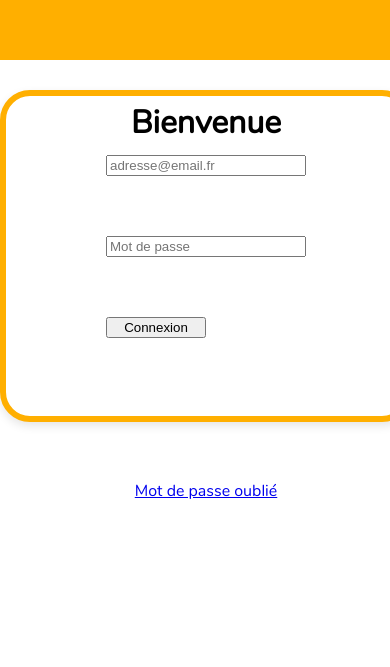
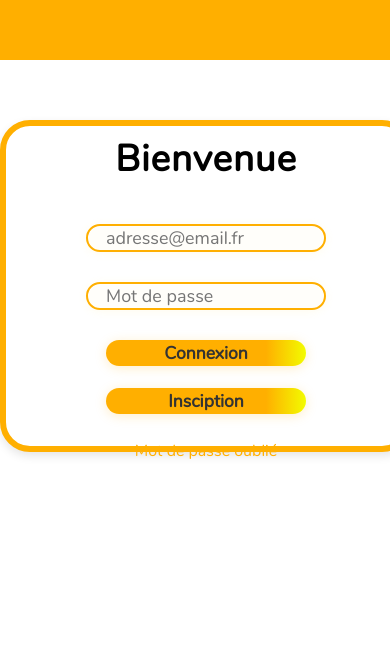
Before and after one commit to Nezz28/ComparoVoyage, a plain HTML site: page login.html in a window 390 px wide. Shown: the part 65-732 px from the top of the page. Drawn offline with Linux system fonts and the light colour scheme.

Commit message:
Page de login amélioré

```diff
--- a/js/script.js
+++ b/js/script.js
@@ -1,17 +1,15 @@
+document.querySelector('.log_box').addEventListener('submit', function(e) {
+  const email = document.getElementById('email').value;
 
-  // Burger menu toggle
-  const burger = document.getElementById('burger-menu');
-  const nav = document.querySelector('.header-button');
-
-  burger.addEventListener('click', () => {
-    nav.classList.toggle('open');
-    burger.classList.toggle('active');
-  });
-
-  // Ferme le menu quand on clique ailleurs
-  document.addEventListener('click', function(e) {
-    if (!burger.contains(e.target) && !nav.contains(e.target)) {
-      nav.classList.remove('open');
-      burger.classList.remove('active');
-    }
-  });
+  // Vérifie la présence de "@" et "."
+  if (!email.includes('@') || !email.includes('.')) {
+    e.preventDefault(); // Empêche l'envoi du formulaire
+    alert("L'adresse email doit contenir un '@' et un '.' !");
+    // Optionnel : mettre en rouge le champ
+    document.getElementById('email').style.borderColor = 'red';
+    return false;
+  } else {
+    // Optionnel : remet la bordure normale
+    document.getElementById('email').style.borderColor = '#FFAF00';
+  }
+});s
--- a/login.html
+++ b/login.html
@@ -11,18 +11,10 @@
 <body>
   <main>
     <!-- En-tête -->
-    <header>
-      <img class="logo" src="assets/img/logo_fond_blanc.jpg" alt="Logo ComparoVoyage">
-<div class="header-button">
-  <a href="#" class="header-link">Panier</a>
-  <a href="/login.html" class="header-link">Login</a>
-  <a href="#" class="header-link">Mes Billets</a>
-</div>
-    </header>
-
+<header>
+  <img class="logo" src="assets/img/logo_fond_blanc.jpg" alt="Logo ComparoVoyage">
 
   <!-- Menu burger (mobile) -->
-
   <div class="burger" id="burger-menu">
     <span></span>
     <span></span>
@@ -31,7 +23,7 @@
 
   <nav class="header-button">
     <a href="#" class="header-link">Panier</a>
-    <a href="#" class="header-link">Login</a>
+    <a href="login.html" class="header-link">Login</a>
     <a href="#" class="header-link">Mes Billets</a>
   </nav>
 </header>
@@ -39,12 +31,13 @@
 
 
         <!-- Formulaire de log -->
-    <form class="log_box">
+    <form class="log_box" method="post"> <!--Post pour ne pas a avoir les identifiant dans l'url-->
         <!-- Input login et mdp -->
         <h1>Bienvenue</h1>
-        <input type="text" id="email" name="email" placeholder="adresse@email.fr">
+        <input type="text" id="email" name="email" required="@" placeholder="adresse@email.fr">
         <input type="password" id="password" name="password" placeholder="Mot de passe" >
-        <input type="button" id="connexion" value="Connexion"><br>
+        <input type="submit" id="connexion" value="Connexion" >
+        <input type="submit" id="signup" value="Insciption"><br>
         <a href="#">Mot de passe oublié</a>
     </form>
 </main>
--- a/logpage.css
+++ b/logpage.css
@@ -72,7 +72,7 @@ h2{
 footer {
     background-color: #FFAF00;
     height: 207px;
-    width: 100%;
+    width: auto;
     padding-top: 30px;
     margin-top: 50px;
   }
@@ -85,20 +85,110 @@ footer {
 }
 
 
+/* Style du bloc du formulaire */
 .log_box {
-    display: flex;
-    flex-direction: column;
-    justify-content: center;
-    gap: 60px;
-    margin:30px auto 0 auto;
-    border: 6px solid #FFAF00;
-    border-radius: 30px;
-    box-shadow: 0 4px 10px rgba(0,0,0,0.1);
-    padding: 100px;
-    background-color: white;
-    width: 300px;
-    height: 300px;
-    text-align: center;
+  background: #fff;
+  border: 4px solid #FFAF00;
+  border-radius: 24px;
+  box-shadow: 0 6px 32px rgba(255, 175, 0, 0.07), 0 1.5px 12px #f7cf5d23;
+  padding: 40px 30px 32px 30px;
+  width: 400px;
+  margin: 60px auto 0 auto;
+  display: flex;
+  flex-direction: column;
+  align-items: center;
+  gap: 22px;
+  transition: box-shadow 0.2s;
+}
+
+.log_box:hover {
+  box-shadow: 0 10px 36px rgba(255, 175, 0, 0.15), 0 2px 16px #ffaf0055;
+}
+
+/* Titre */
+.log_box h1 {
+  font-size: 2.3rem;
+  margin-bottom: 18px;
+  font-family: "Nunito-Regular", Arial, sans-serif;
+  color: #000;
+  font-weight: bold;
+  letter-spacing: 1px;
+}
+
+/* Inputs */
+.log_box input[type="text"],
+.log_box input[type="password"] {
+  width: 100%;
+  height: 52px;
+  font-size: 18px;
+  border-radius: 14px;
+  border: 2px solid #FFAF00;
+  background: #fffefa;
+  padding: 0 18px;
+  margin-bottom: 8px;
+  transition: border 0.18s, box-shadow 0.15s;
+  box-shadow: 0 1.5px 8px #ffe0661c;
+  font-family: "Nunito-Regular", Arial, sans-serif;
+}
+
+
+
+/* Bouton Connexion */
+.log_box #connexion {
+  width: 100%;
+  max-width: 210px;
+  height: 50px;
+  border-radius: 40px;
+  background: linear-gradient(90deg, #FFAF00 80%, #F2FC00 100%);
+  color: #333;
+  border: none;
+  font-size: 1.1rem;
+  font-weight: 700;
+  margin: 0 auto;
+  cursor: pointer;
+  box-shadow: 0 2px 12px #ffaf0036;
+  transition: background 0.2s, transform 0.12s;
+  font-family: "Nunito-Regular", Arial, sans-serif;
+}
+
+.log_box #signup{
+    width: 100%;
+  max-width: 210px;
+  height: 50px;
+  border-radius: 40px;
+  background: linear-gradient(90deg, #FFAF00 80%, #F2FC00 100%);
+  color: #333;
+  border: none;
+  font-size: 1.1rem;
+  font-weight: 700;
+  margin: 0 auto;
+  cursor: pointer;
+  box-shadow: 0 2px 12px #ffaf0036;
+  transition: background 0.2s, transform 0.12s;
+  font-family: "Nunito-Regular", Arial, sans-serif;
+}
+
+.log_box #connexion:hover {
+  background: linear-gradient(90deg, #F2FC00 30%, #FFAF00 100%);
+  transform: scale(1.045);
+}
+.log_box #signup:hover {
+  background: linear-gradient(90deg, #F2FC00 30%, #FFAF00 100%);
+  transform: scale(1.045);
+}
+
+/* Lien mot de passe oublié */
+.log_box a {
+  color: #FFAF00;
+  font-size: 1rem;
+  text-decoration: none;
+  transition: text-decoration 0.2s, color 0.18s;
+  margin-top: 6px;
+}
+
+.log_box a:hover {
+  color: #ff8000;
+  text-decoration: underline;
 }
 
 .header-button {
@@ -108,8 +198,8 @@ footer {
 
 /* Style pour les liens boutons du header */
 .header-link {
-  width: 137px;
-  height: 62px;
+  width: 100px;
+  height: 42px;
   padding: 8px 16px;
   font-size: 14px;
   box-shadow:  #444;
@@ -211,6 +301,8 @@ footer {
     text-align: center;
 }
 
+
+
 .header-link {
   width: 85px;
   height: 50px;
@@ -262,10 +354,29 @@ footer {
   text-align: center;
 }
 
-h1{
-  transform: translateY(70px);
-  transform: translateX(50);
+.log_box h1 {
+  font-size: 2.3rem;
+  margin-bottom: 18px;
+  font-family: "Nunito-Regular", Arial, sans-serif;
+  color: #000;
+  font-weight: bold;
+  letter-spacing: 1px;
 }
+
+/* Lien mot de passe oublié */
+.log_box a {
+  color: #FFAF00;
+  font-size: 1rem;
+  text-decoration: none;
+  transition: text-decoration 0.2s, color 0.18s;
+  margin-top: -40px;
+}
+
+.log_box a:hover {
+  color: #ff8000;
+  text-decoration: underline;
+}
+
 
   .header-button {
     position: absolute;
@@ -306,10 +417,3 @@ h1{
     top: 22px;
   }
 }
-
-
-
-
-
-
-}
```
Also changed, not shown: index.html (+1 -1 lines), styles.css (+11 -21 lines).
